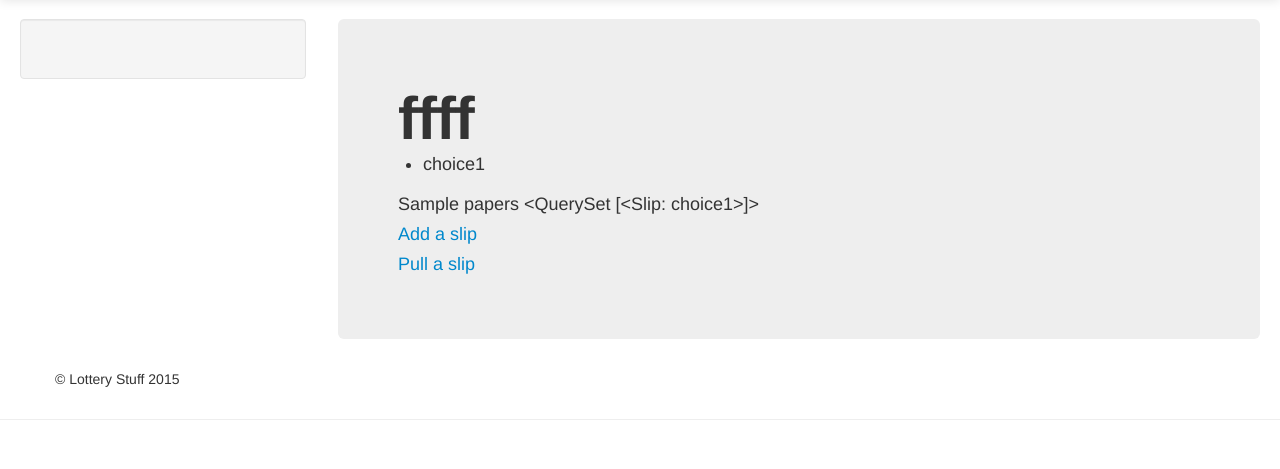
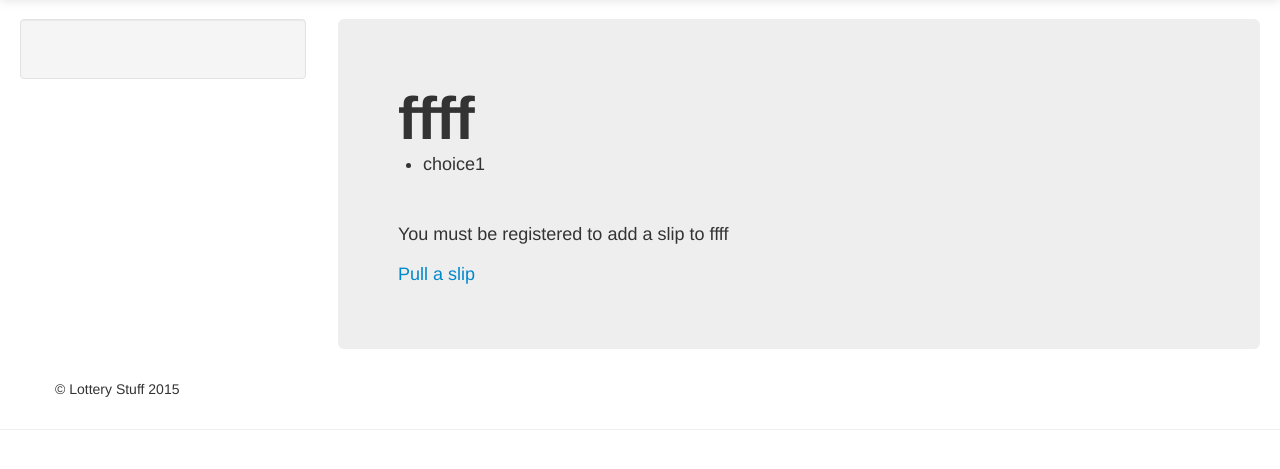
Before and after one commit to jharrison12/fishbowl, a Django app: template templates/lottery/bucket.html in a window 1280 px wide. Shown: the part 41-510 px from the top of the page. Run offline with Django 3.2, Linux system fonts and the light colour scheme; data comes from the database, SQL or seed files in the repository; both versions use the stored data as it was after the commit; the template is opened without the code that fills it: values that come from a table or form of the project are taken from there, most other values are stand-ins (such as "Sample title", 1, 10 or a date in 2020); parts of the project's set-up code (start-up, migrations or seed data) failed here and were passed over; some libraries are stand-ins or nearby versions.

Commit message:
cosmetic changes

```diff
--- a/templates/lottery/bucket.html
+++ b/templates/lottery/bucket.html
@@ -13,19 +13,21 @@
 				{% endfor %}
 			</ul>
 			{% else %}
-				<strong> DERP</strong>
+				<strong> No slips</strong>
 			{% endif %}
 		{% else %}
 			The bucket {{ bucket }} does not exist
 		{% endif %}
-		{{ papers }}
-		{{ slip }}
 		<br />
+		{% if user.is_authenticated %}
 		<a href="/lottery/bucket/{{ bucket_name_url }}/add_choice/"> Add a slip</a><br />
+		{% else %}
+		<p>You must be registered to add a slip to {{ bucket }}</p>
+		{% endif %}
 		{% if slip %}
 			<a href="/lottery/bucket/{{ bucket_name_url }}/{{ slip_pulled }}/"> Pull a slip</a>
 			{% else %}
-			<p>you must add a slip</p>
+
 		{% endif %}
 	</div>
 {% endblock %}
--- a/templates/lottery/index.html
+++ b/templates/lottery/index.html
@@ -7,7 +7,7 @@
 		{% if user.is_authenticated %}
 			<h1>Your Mom says... hello {{ user.username }}!</h1>
 			{% else %}
-			<h1>Your Mom says you need to Register!</h1>
+			<h1>Your Mom says you need to Register to add Buckets or Slips!</h1>
 		{% endif %}
 			hello world! <strong>{{ boldmessage }}</strong><br />
 			{% load static %}
@@ -16,6 +16,7 @@
 
 
 		{% if buckets %}
+			<h2>Buckets</h2>
 			<ul>
 				{% for bucket in buckets %}
 				<li><a href="/lottery/bucket/{{ bucket.url }}">{{ bucket.name }}</a></li>
```
Also changed, not shown: rango.db.
